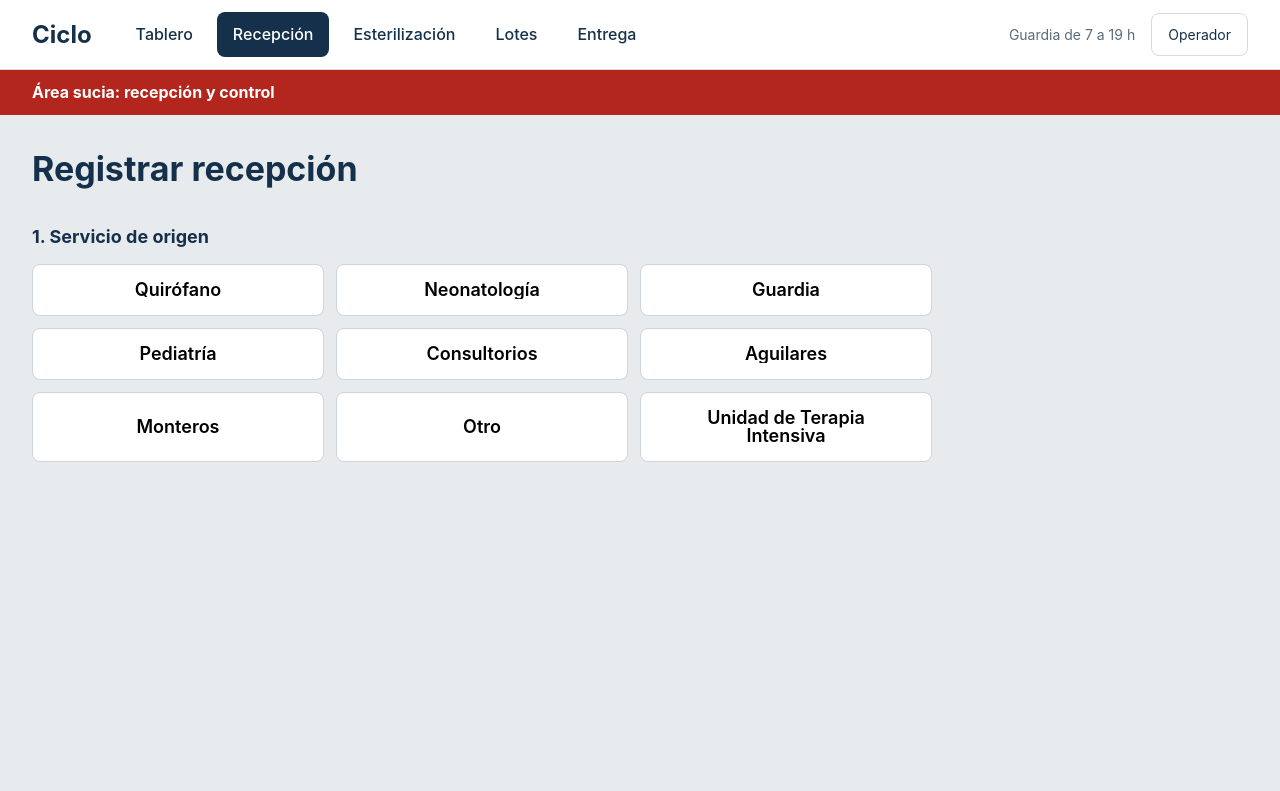
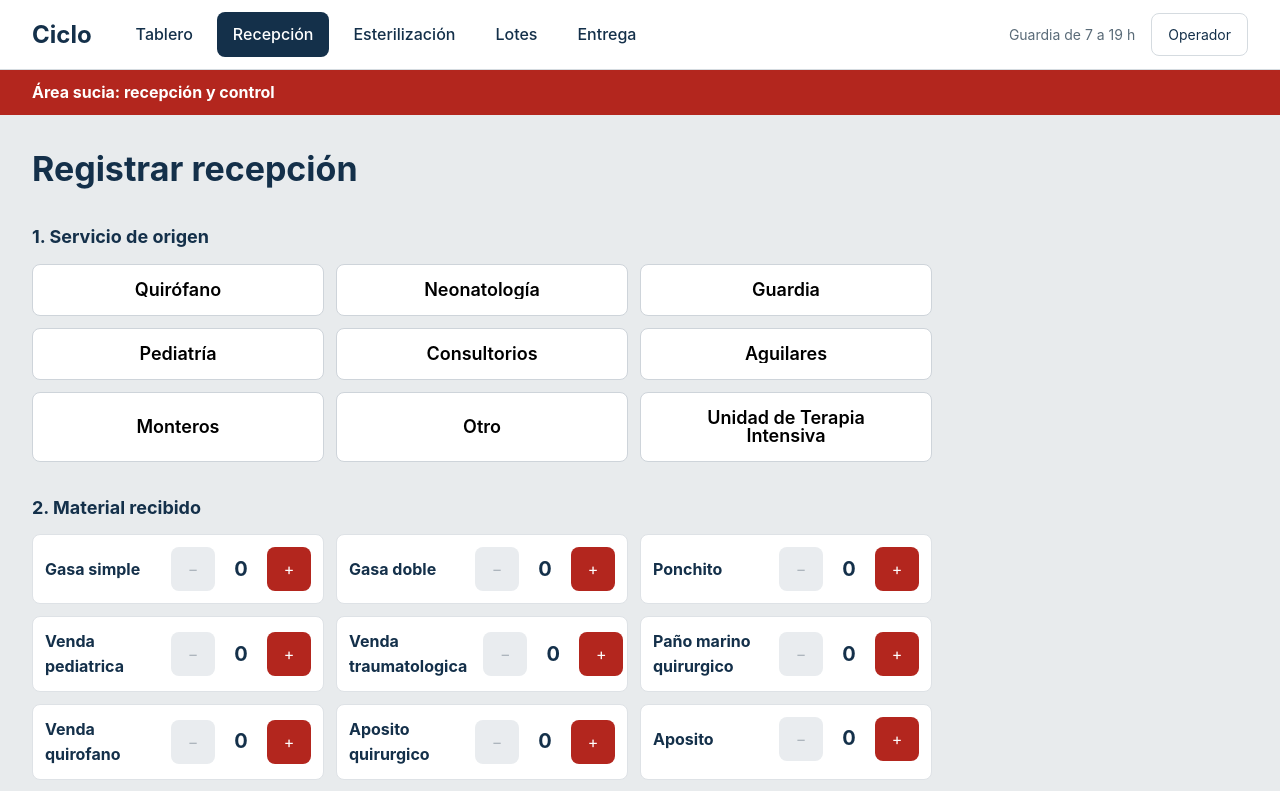
Before and after one commit to hernan-wolf-93/ciclo, a React (Vite) app in the folder frontend/: page /recepcion in a window 1280 px wide. Shown: the top 791 px of the page. Built offline with nearby package versions, Linux system fonts and the light colour scheme.

Commit message:
feat: lista de material con + y − en Registrar recepción

```diff
--- a/frontend/src/pages/Recepcion.tsx
+++ b/frontend/src/pages/Recepcion.tsx
@@ -1,16 +1,38 @@
 import { useEffect, useState } from 'react'
-import { Button, SimpleGrid, Stack, Text, Title } from '@mantine/core'
-import { obtenerServicios } from '../services/recepcionService'
-import type { Servicio } from '../types'
+import { ActionIcon, Button, Group, Paper, SimpleGrid, Stack, Text, Title } from '@mantine/core'
+import { obtenerMateriales, obtenerServicios } from '../services/recepcionService'
+import type { Material, Servicio } from '../types'
 
 export default function Recepcion() {
   const [servicios, setServicios] = useState<Servicio[]>([])
+  const [materiales, setMateriales] = useState<Material[]>([])
   const [servicioId, setServicioId] = useState<number | null>(null)
 
-  // Al entrar a la pantalla traemos los servicios (por ahora, del mock)
+  // * Cuántas unidades hay de cada material, por id. Ej: { 3: 2, 12: 1 }
+  // * Solo guardamos los que tienen 1 o más.
+  const [cantidades, setCantidades] = useState<Record<number, number>>({})
+
+  // Al entrar a la pantalla traemos los catálogos (por ahora, del mock)
   useEffect(() => {
     obtenerServicios().then(setServicios)
+    obtenerMateriales().then(setMateriales)
   }, [])
+
+  // Suma o resta unidades de un material (diferencia = +1 o -1)
+  function cambiarCantidad(materialId: number, diferencia: number) {
+    setCantidades((anteriores) => {
+      const nueva = (anteriores[materialId] ?? 0) + diferencia
+      const copia = { ...anteriores }
+
+      // Si llega a 0 lo sacamos, así no mandamos materiales sin unidades
+      if (nueva <= 0) delete copia[materialId]
+      else copia[materialId] = nueva
+
+      return copia
+    })
+  }
+
+  const totalUnidades = Object.values(cantidades).reduce((suma, c) => suma + c, 0)
 
   return (
     <Stack gap="xl" maw={900}>
@@ -38,6 +60,61 @@ export default function Recepcion() {
           ))}
         </SimpleGrid>
       </section>
+
+      {/* 2. Material: cada uno con botones − y + */}
+      <section>
+        <Text fw={700} size="lg" mb="sm">
+          2. Material recibido
+        </Text>
+        <SimpleGrid cols={{ base: 1, sm: 2, md: 3 }} spacing="sm">
+          {materiales.map((m) => {
+            const cantidad = cantidades[m.id] ?? 0
+
+            return (
+              <Paper
+                key={m.id}
+                withBorder
+                p="sm"
+                radius="md"
+                bg={cantidad > 0 ? '#fdecea' : 'white'} // se marca rosadito si tiene unidades
+              >
+                <Group justify="space-between" wrap="nowrap">
+                  <Text fw={700}>{m.nombre}</Text>
+
+                  <Group gap="xs" wrap="nowrap">
+                    <ActionIcon
+                      size="xl"
+                      variant="default"
+                      disabled={cantidad === 0}
+                      onClick={() => cambiarCantidad(m.id, -1)}
+                      aria-label={`Quitar una unidad de ${m.nombre}`}
+                    >
+                      −
+                    </ActionIcon>
+
+                    <Text fw={700} size="xl" w={32} ta="center">
+                      {cantidad}
+                    </Text>
+
+                    <ActionIcon
+                      size="xl"
+                      color="var(--rojo)"
+                      onClick={() => cambiarCantidad(m.id, 1)}
+                      aria-label={`Agregar una unidad de ${m.nombre}`}
+                    >
+                      +
+                    </ActionIcon>
+                  </Group>
+                </Group>
+              </Paper>
+            )
+          })}
+        </SimpleGrid>
+
+        <Text mt="sm" c="dimmed">
+          Total: {totalUnidades} {totalUnidades === 1 ? 'unidad' : 'unidades'}
+        </Text>
+      </section>
     </Stack>
   )
 }
```
